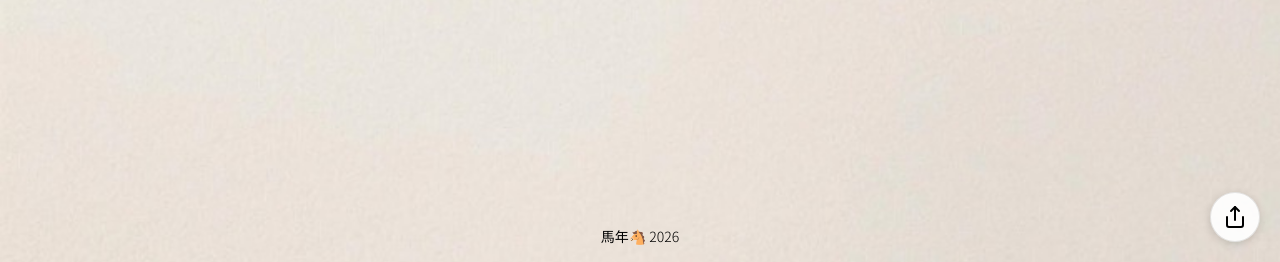
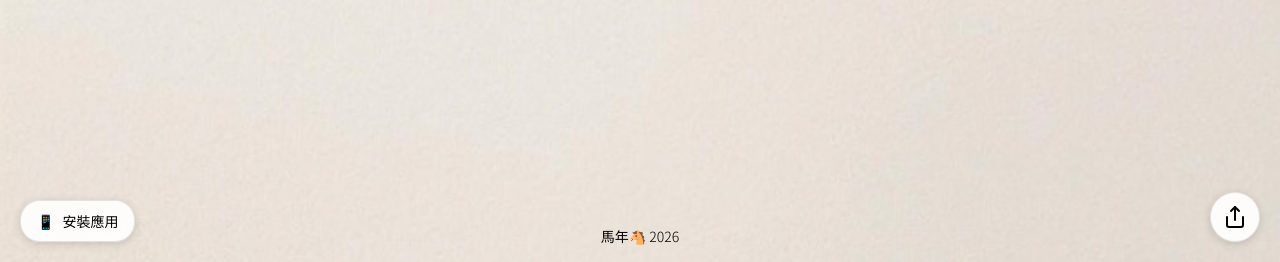
Before and after one commit to bryant-lim/lakjit, a Flask app: template templates/index.html in a window 1280 px wide. Shown: the part 538-800 px from the top of the page. Run offline with Flask 3, Linux system fonts and the light colour scheme; the template is opened without the code that fills it, so the values that code supplies are empty.

Commit message:
Make PWA install button always visible
- Changed display from 'none' to 'flex' by default
- Button now visible for testing and iOS users
- Will show on all devices regardless of install status
- Allows iOS users to see the button and get tooltip instructions

```diff
--- a/static/style.css
+++ b/static/style.css
@@ -751,6 +751,7 @@ body.night-mode .share-button svg {
         width: 28px;
     }
 }
+
 /* ============================================
    PWA INSTALL BUTTON
    ============================================ */
@@ -766,7 +767,8 @@ body.night-mode .share-button svg {
     border-radius: 20px;
     box-shadow: 0 2px 8px rgba(0, 0, 0, 0.15);
     cursor: pointer;
-    display: none;
+    display: flex;
+    /* Changed from none to flex - always visible */
     align-items: center;
     gap: 8px;
     z-index: 1000;
```
